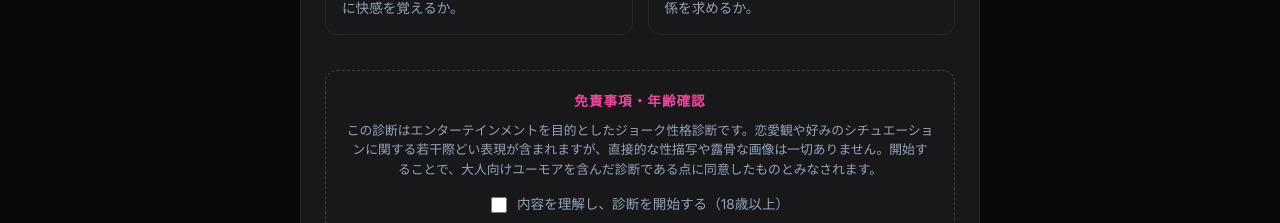
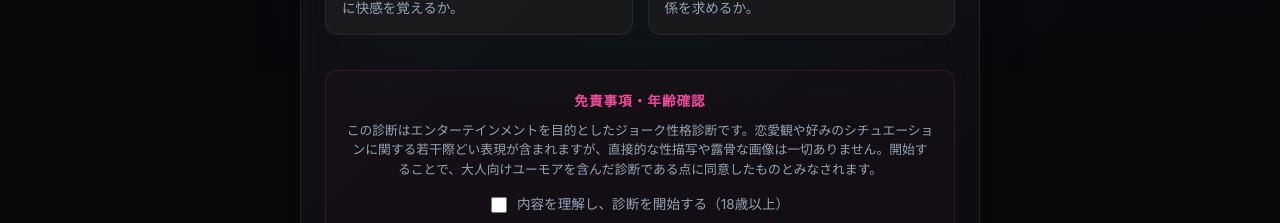
Before and after one commit to monzaemonnn/dskb-types, a React (Vite) app: page / in a window 1280 px wide. Shown: the part 729-952 px from the top of the page. Built offline with nearby package versions, Linux system fonts and the light colour scheme.

Commit message:
feat(v2-ui): elevate styling to Premium Dynamic Glassmorphism with staggered animations

```diff
--- a/src/components/V2WelcomeScreen.jsx
+++ b/src/components/V2WelcomeScreen.jsx
@@ -48,27 +48,27 @@ export default function V2WelcomeScreen({ lang, onStart, onContinue, hasSavedPro
   };
 
   return (
-    <div className="glass-card welcome-container v2-welcome-container">
-      <div className="results-badge" style={{ display: 'inline-block', marginBottom: 'var(--spacing-md)' }}>
+    <div className="glass-card welcome-container v2-welcome-container animate-premium-fade-in">
+      <div className="results-badge animate-premium-fade-in delay-100" style={{ display: 'inline-block', marginBottom: 'var(--spacing-md)' }}>
         {t.badge[lang]}
       </div>
-      <h1 className="welcome-title">
-        {t.title[lang]}<br />
-        <span>{t.subtitle[lang]}</span>
+      <h1 className="welcome-title animate-premium-fade-in delay-100">
+        <span className="text-gradient">{t.title[lang]}</span><br />
+        <span className="welcome-subtitle-text">{t.subtitle[lang]}</span>
       </h1>
 
-      <p className="welcome-description">{t.description[lang]}</p>
+      <p className="welcome-description animate-premium-fade-in delay-200">{t.description[lang]}</p>
 
       <div className="v2-info-grid">
-        {t.cards.map((card) => (
-          <div className="info-item v2-info-item" key={card.title.en}>
+        {t.cards.map((card, i) => (
+          <div className={`info-item v2-info-item animate-premium-fade-in delay-${300 + i * 100}`} key={card.title.en}>
             <h3>{card.title[lang]}</h3>
             <p>{card.body[lang]}</p>
           </div>
         ))}
       </div>
 
-      <div className="disclaimer-card">
+      <div className="disclaimer-card animate-premium-fade-in delay-500">
         <div className="disclaimer-title">{lang === 'ja' ? '免責・同意事項' : 'Disclaimer & Consent'}</div>
         <p className="disclaimer-text">{t.science[lang]}</p>
         <p className="disclaimer-text" style={{ marginTop: '8px' }}>{t.privacy[lang]}</p>
@@ -82,7 +82,7 @@ export default function V2WelcomeScreen({ lang, onStart, onContinue, hasSavedPro
         </label>
       </div>
 
-      <div className="welcome-action-row">
+      <div className="welcome-action-row animate-premium-fade-in delay-500">
         {hasSavedProgress && (
           <button className="btn-primary" onClick={onContinue}>
             {t.continue[lang]} <span>✦</span>
--- a/src/index.css
+++ b/src/index.css
@@ -65,6 +65,34 @@ body {
   position: relative;
 }
 
+body::before {
+  content: '';
+  position: fixed;
+  top: 0;
+  left: 0;
+  right: 0;
+  bottom: 0;
+  z-index: -2;
+  background-color: var(--color-bg);
+  background-image:
+    radial-gradient(at 10% 20%, rgba(6, 182, 212, 0.08) 0px, transparent 50%),
+    radial-gradient(at 90% 10%, rgba(236, 72, 153, 0.07) 0px, transparent 50%),
+    radial-gradient(at 50% 80%, rgba(6, 182, 212, 0.06) 0px, transparent 50%),
+    radial-gradient(at 80% 60%, rgba(236, 72, 153, 0.06) 0px, transparent 50%);
+  pointer-events: none;
+  animation: pulseGlow 20s ease-in-out infinite alternate;
+}
+
+@keyframes pulseGlow {
+  0% {
+    opacity: 0.85;
+  }
+  100% {
+    opacity: 1.15;
+  }
+}
+
+
 button,
 input,
 select {
@@ -210,7 +238,7 @@ button {
 }
 
 .btn-primary {
-  background: var(--color-primary);
+  background: linear-gradient(135deg, var(--color-primary) 0%, var(--color-secondary) 100%);
   border: none;
   color: var(--color-text-main);
   padding: var(--spacing-sm) var(--spacing-lg);
@@ -226,6 +254,8 @@ button {
   position: relative;
   overflow: hidden;
   text-align: center;
+  box-shadow: 0 4px 20px rgba(236, 72, 153, 0.25);
+  text-shadow: 0 1px 2px rgba(0, 0, 0, 0.2);
 }
 
 .btn-primary::before {
@@ -238,7 +268,7 @@ button {
   background: linear-gradient(
     90deg,
     rgba(255, 255, 255, 0) 0%,
-    rgba(255, 255, 255, 0.15) 50%,
+    rgba(255, 255, 255, 0.2) 50%,
     rgba(255, 255, 255, 0) 100%
   );
   transition: 0.6s ease;
@@ -246,27 +276,49 @@ button {
 
 .btn-primary:hover {
   transform: translateY(-2px);
-  opacity: 0.9;
+  box-shadow: 0 8px 25px rgba(236, 72, 153, 0.35), 0 0 15px rgba(6, 182, 212, 0.2);
+  filter: brightness(1.05);
 }
 
 .btn-primary:hover::before {
   left: 100%;
 }
 
+.btn-primary:active {
+  transform: translateY(0);
+}
+
 /* Glass Card */
 .glass-card {
-  background-color: var(--color-surface);
-  border: 1px solid var(--color-border-subtle);
+  background: rgba(24, 24, 27, 0.45);
+  border: 1px solid rgba(255, 255, 255, 0.08);
+  border-top: 1px solid rgba(255, 255, 255, 0.18);
   border-radius: var(--radius-lg);
   padding: var(--spacing-lg);
-  backdrop-filter: blur(16px);
-  -webkit-backdrop-filter: blur(16px);
+  backdrop-filter: blur(24px) saturate(150%);
+  -webkit-backdrop-filter: blur(24px) saturate(150%);
   transition: var(--transition-smooth);
   position: relative;
   overflow: hidden;
   width: 100%;
   max-width: 100%;
-}
+  box-shadow:
+    0 12px 40px 0 rgba(0, 0, 0, 0.4),
+    inset 0 1px 0 0 rgba(255, 255, 255, 0.05);
+}
+
+.glass-card::before {
+  content: '';
+  position: absolute;
+  top: 0;
+  left: 0;
+  right: 0;
+  bottom: 0;
+  background: linear-gradient(135deg, rgba(255, 255, 255, 0.02) 0%, rgba(255, 255, 255, 0) 100%);
+  pointer-events: none;
+  z-index: 1;
+}
+
 
 /* Main Area */
 .main-content {
@@ -304,11 +356,26 @@ button {
 
 .v2-info-item {
   text-align: left;
+  background: rgba(255, 255, 255, 0.02);
+  border: 1px solid rgba(255, 255, 255, 0.05);
+  padding: var(--spacing-md);
+  border-radius: var(--radius-md);
+  transition: var(--transition-smooth);
+}
+
+.v2-info-item:hover {
+  background: rgba(255, 255, 255, 0.05);
+  border-color: rgba(6, 182, 212, 0.2);
+  transform: translateY(-2px);
+  box-shadow: 0 4px 20px rgba(6, 182, 212, 0.1);
 }
 
 .v2-info-item h3 {
   color: var(--color-secondary);
-}
+  font-size: 1.05rem;
+  margin-bottom: 6px;
+}
+
 
 .consent-row {
   display: flex;
@@ -358,7 +425,8 @@ button {
   letter-spacing: -0.5px;
 }
 
-.welcome-title span {
+.welcome-title .welcome-subtitle-text,
+.welcome-title span:not(.text-gradient) {
   display: block;
   font-size: clamp(1.2rem, 4.7vw, 1.6rem) !important;
   background: linear-gradient(to right, #ffffff, var(--color-text-muted));
@@ -405,12 +473,18 @@ button {
 }
 
 .disclaimer-card {
-  background: var(--color-surface);
-  border: 1px dashed var(--color-border);
+  background: rgba(236, 72, 153, 0.02);
+  border: 1px solid rgba(236, 72, 153, 0.15);
   border-radius: var(--radius-md);
   padding: 20px;
   margin-bottom: 30px;
   text-align: center;
+  transition: var(--transition-smooth);
+}
+
+.disclaimer-card:hover {
+  background: rgba(236, 72, 153, 0.04);
+  border-color: rgba(236, 72, 153, 0.3);
 }
 
 .disclaimer-title {
@@ -427,6 +501,7 @@ button {
   color: var(--color-text-muted);
   line-height: 1.5;
 }
+
 
 /* Quiz Screen */
 .quiz-container {
@@ -2072,8 +2147,46 @@ button {
   gap: 20px;
 }
 
+
 @media (max-width: 768px) {
   .v2-results-container .results-grid {
     grid-template-columns: 1fr;
   }
 }
+
+/* Premium Entrance Animations & Gradients */
+.text-gradient {
+  background: linear-gradient(135deg, var(--color-secondary) 0%, var(--color-primary) 100%);
+  -webkit-background-clip: text;
+  -webkit-text-fill-color: transparent;
+  background-clip: text;
+}
+
+.text-gradient-white {
+  background: linear-gradient(135deg, #ffffff 0%, var(--color-text-muted) 100%);
+  -webkit-background-clip: text;
+  -webkit-text-fill-color: transparent;
+  background-clip: text;
+}
+
+.animate-premium-fade-in {
+  opacity: 0;
+  animation: slideUpFadeIn 0.8s cubic-bezier(0.16, 1, 0.3, 1) forwards;
+}
+
+.delay-100 { animation-delay: 100ms; }
+.delay-200 { animation-delay: 200ms; }
+.delay-300 { animation-delay: 300ms; }
+.delay-400 { animation-delay: 400ms; }
+.delay-500 { animation-delay: 500ms; }
+
+@keyframes slideUpFadeIn {
+  from {
+    opacity: 0;
+    transform: translateY(16px);
+  }
+  to {
+    opacity: 1;
+    transform: translateY(0);
+  }
+}
```
Also changed, not shown: src/components/V2ResultsDashboard.jsx (+30 -17 lines).
